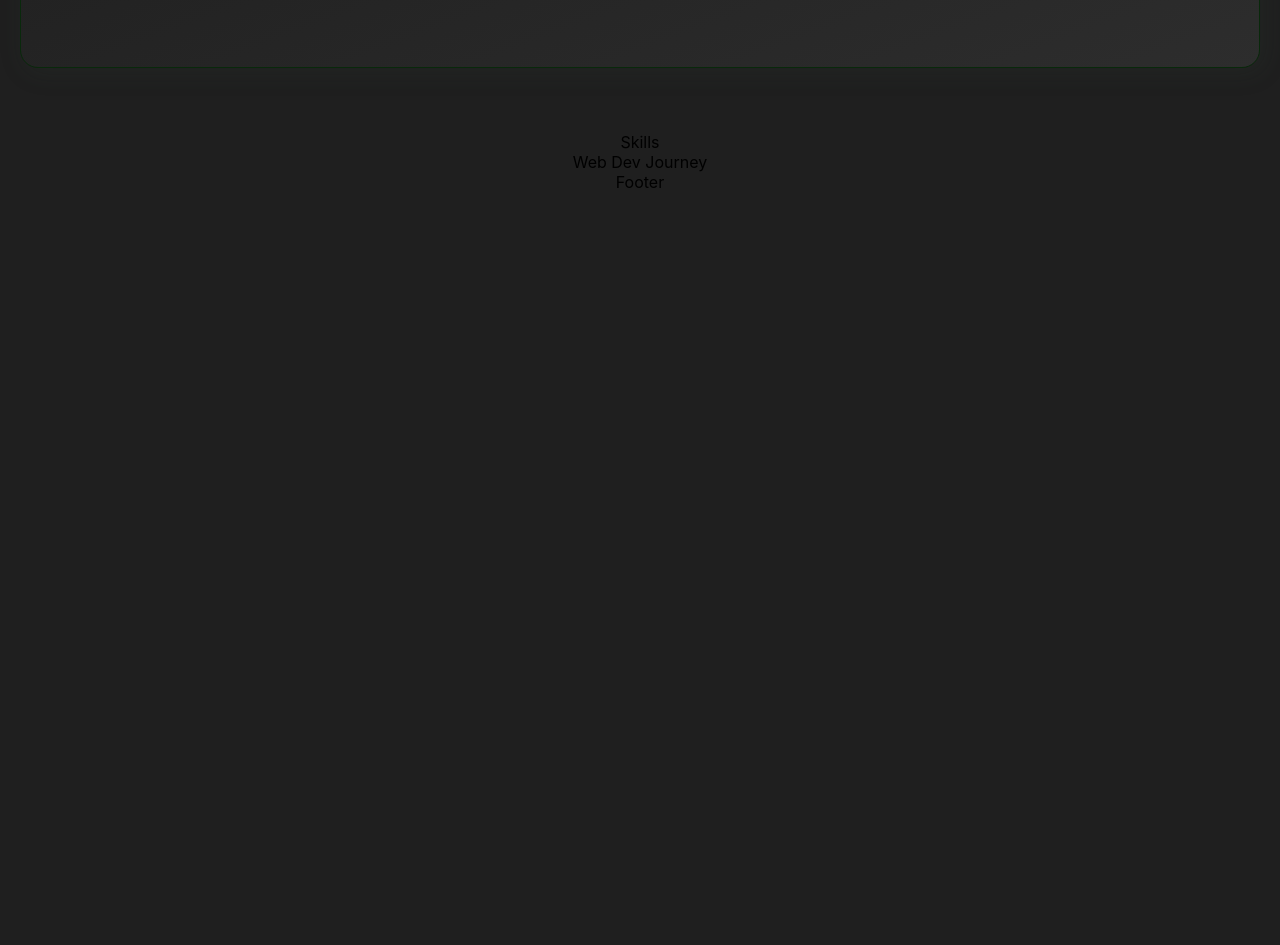
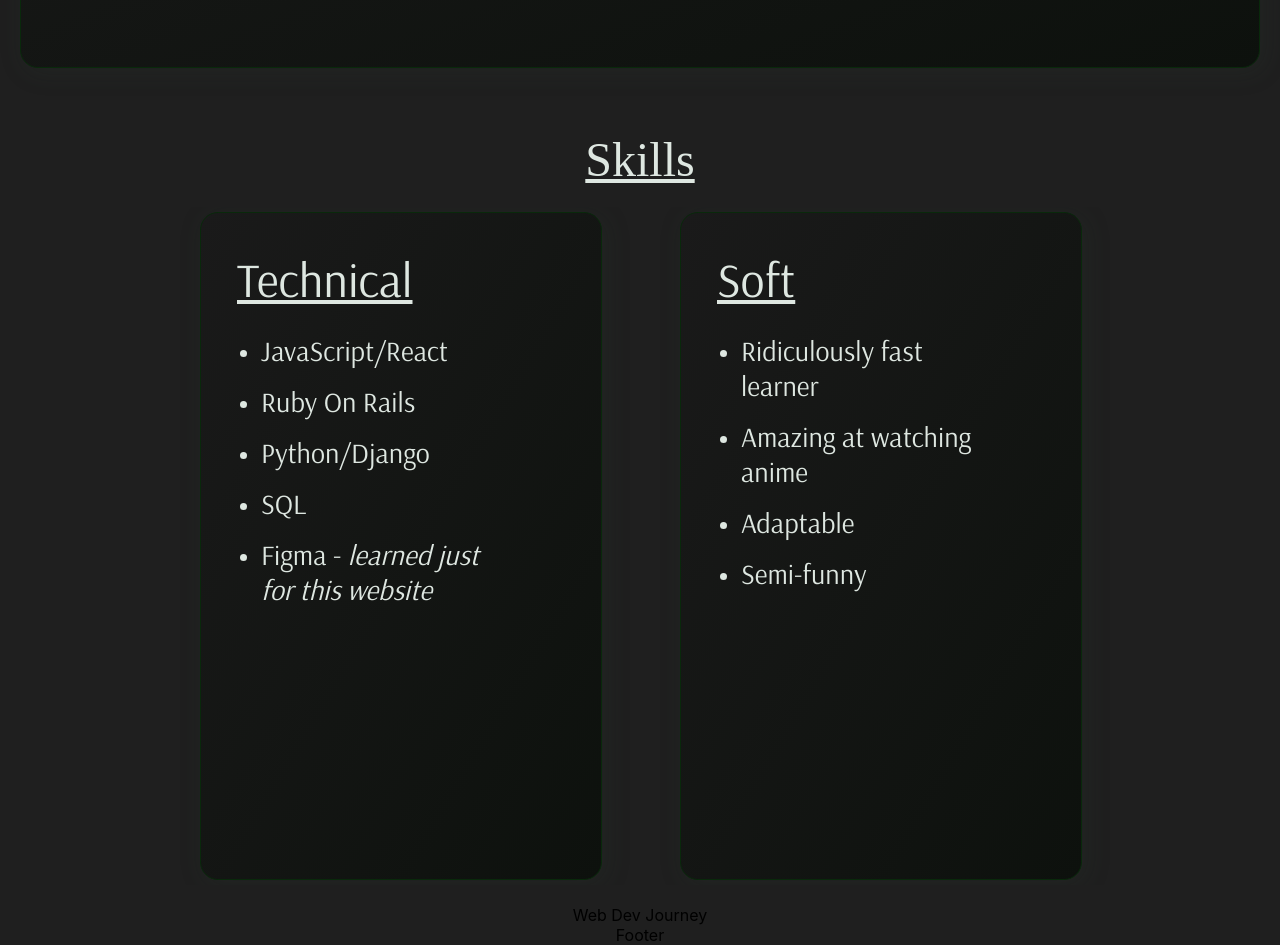
Before and after one commit to G3o-R/gerardo-rapeta-portfolio-site, a React (Create React App) app: page / in a window 1280 px wide. Shown: the part 1580-2525 px from the top of the page. Before the commit the page ends 1772 px from the top, so only its background shows below. Built offline with nearby package versions, Linux system fonts and the light colour scheme.

Commit message:
added skills section

```diff
--- a/package.json
+++ b/package.json
@@ -9,9 +9,11 @@
     "@testing-library/user-event": "^13.5.0",
     "react": "^18.3.1",
     "react-dom": "^18.3.1",
+    "react-responsive": "^10.0.0",
     "react-router-dom": "^6.27.0",
     "react-scripts": "5.0.1",
     "styled-components": "^6.1.13",
+    "swiper": "^11.1.15",
     "web-vitals": "^2.1.4"
   },
   "scripts": {
--- a/src/components/sections/Skills.js
+++ b/src/components/sections/Skills.js
@@ -1,5 +1,84 @@
+import {
+  Header,
+  SkillsContainer,
+  SkillsSection,
+  SkillCardWrapper,
+  SkillCardContainer,
+  TextBoxWrapper,
+  TextBoxContainer,
+  NavButton,
+} from "../../styles/SkillsStyles";
 
+import { useMediaQuery } from "react-responsive";
+import { useRef } from "react";
+import { Swiper, SwiperSlide, useSwiper } from "swiper/react";
+import { Navigation } from "swiper/modules";
+import "swiper/css";
+import "swiper/css/navigation";
 
-export default function Skills(){
-    return(<div>Skills</div>)
+export default function Skills() {
+  const swiperRef = useRef(null);
+  const isLarge = useMediaQuery({
+    query: "(min-width: 668px)",
+  });
+
+  return (
+    <SkillsSection className="skills-section">
+      <Header className="header">
+        <h2>Skills</h2>
+      </Header>
+      <SkillsContainer className="skills-container">
+        <Swiper
+          modules={[Navigation]}
+          navigation={{
+            nextEl: ".swiper-button-next",
+            prevEl: ".swiper-button-prev",
+          }}
+          spaceBetween={10}
+          slidesPerView={isLarge ? 2 : 1}
+          onSwiper={(swiper) => (swiperRef.current = swiper)}
+        >
+          <SwiperSlide>
+            <SkillCardWrapper className="card-wrapper">
+              <SkillCardContainer className="card-container">
+                <TextBoxWrapper className="text-wrapper">
+                  <TextBoxContainer className="text-container">
+                    <h1>Technical</h1>
+                    <ul>
+                      <li>JavaScript/React</li>
+                      <li>Ruby On Rails</li>
+                      <li>Python/Django</li>
+                      <li>SQL</li>
+                      <li>
+                        Figma - <span>learned just for this website</span>
+                      </li>
+                    </ul>
+                  </TextBoxContainer>
+                </TextBoxWrapper>
+              </SkillCardContainer>
+            </SkillCardWrapper>
+          </SwiperSlide>
+          <SwiperSlide>
+            <SkillCardWrapper>
+              <SkillCardContainer>
+                <TextBoxWrapper>
+                  <TextBoxContainer>
+                    <h1>Soft</h1>
+                    <ul>
+                      <li>Ridiculously fast learner</li>
+                      <li>Amazing at watching anime</li>
+                      <li>Adaptable</li>
+                      <li>Semi-funny</li>
+                    </ul>
+                  </TextBoxContainer>
+                </TextBoxWrapper>
+              </SkillCardContainer>
+            </SkillCardWrapper>
+          </SwiperSlide>
+          <NavButton className="swiper-button-prev"></NavButton>
+          <NavButton className="swiper-button-next"></NavButton>
+        </Swiper>
+      </SkillsContainer>
+    </SkillsSection>
+  );
 }
--- a/src/styles/AboutStyles.js
+++ b/src/styles/AboutStyles.js
@@ -17,7 +17,8 @@ export const AboutCardWrapper = styled.div`
 
 export const AboutCardContainer = styled.div`
   height: 100%;
-  background: linear-gradient(to bottom right, #1a1a1a, #2d2d2d);
+  /* background: linear-gradient(to bottom right, #1a1a1a, #2d2d2d); */
+  background: linear-gradient(to bottom right, #1a1a1a, #0D110D);
   padding: 2rem;
   border-radius: 18px;
   border: 1px solid #09290b;
@@ -30,7 +31,6 @@ export const AboutCardContainer = styled.div`
 export const Header = styled.div`
   width: 100%;
   text-align: left;
-  /* margin-left: 2rem; */
 
   h1 {
     text-transform: uppercase;
@@ -39,19 +39,18 @@ export const Header = styled.div`
     font-weight: normal;
     margin: 0;
 
-    /* Base font size for large screens */
     font-size: 4rem;
 
     @media screen and (max-width: 768px) {
-      font-size: 3rem; /* Smaller tablets */
+      font-size: 3rem;
     }
 
     @media screen and (max-width: 480px) {
-      font-size: 2.5rem; /* Small phones */
+      font-size: 2.5rem;
     }
 
     @media screen and (max-width: 360px) {
-      font-size: 2rem; /* Very small phones */
+      font-size: 2rem;
     }
   }
 `;
--- a/src/styles/Page_Styles/HomePageStyles.js
+++ b/src/styles/Page_Styles/HomePageStyles.js
@@ -3,10 +3,12 @@ import styled from "styled-components";
 export const StyledHomePage = styled.div`
 overflow-x: hidden;
   h1, p{
+    color: #dee7e1;
     font-family: Arsenal-Regular;
   }
   li, h2 {
     font-family: InriaSerifRegular;
+    color: #dee7e1;
   }
   h2{
     color: #dee7e1;
--- a/src/styles/PortfolioCardsStyles.js
+++ b/src/styles/PortfolioCardsStyles.js
@@ -31,7 +31,8 @@ export const FrontFace = styled.div`
   height: 100%;
   backface-visibility: hidden;
   background-color: #2d2d2d;
-  background: linear-gradient(to bottom right, #1a1a1a, #2d2d2d);
+  /* background: linear-gradient(to bottom right, #1a1a1a, #2d2d2d); */
+  background: linear-gradient(to bottom right, #1a1a1a, #0D110D);
   border-radius: 1.5em;
   overflow: hidden;
 `;
@@ -63,6 +64,7 @@ export const BackFace = styled.div`
   width: 100%;
   height: 100%;
   backface-visibility: hidden;
+  /* background: linear-gradient(to top left, #1a1a1a, #0D110D); */
   background: linear-gradient(to bottom right, #2d2d2d, #1a1a1a);
   transform: rotateY(180deg);
   border-radius: 1.5em;
--- /dev/null
+++ b/src/styles/SkillsStyles.js
@@ -0,0 +1,111 @@
+import styled from "styled-components";
+
+export const SkillsSection = styled.section`
+  display: flex;
+  flex-direction: column;
+  align-items: center;
+`;
+
+export const Header = styled.div`
+  text-align: left;
+  h2 {
+      font-size: 3rem;
+      text-decoration: underline;
+      margin: 0;
+    }
+    `;
+
+export const SkillsContainer = styled.div`
+  display: flex;
+  flex-direction: row;
+  justify-content: center;
+  gap: 3rem;
+  max-width: 950px;
+  width: 100%;
+  padding: 10px;
+  margin: 10px;
+
+  .swiper {
+        width: 100%;
+        height: 100%;
+    }
+
+    .swiper-slide {
+        display: flex;
+        justify-content: center;
+        align-items: center;
+    }
+  `;
+
+export const SkillCardWrapper = styled.div`
+  max-width: 400px;
+  aspect-ratio: 3/5;
+  width: 100%;
+  margin: 5px;
+
+  `;
+
+export const SkillCardContainer = styled.div`
+  background: linear-gradient(to bottom right, #1a1a1a, #0D110D);
+  background-color: #1A1A1A;
+  width: 100%;
+  height: 100%;
+  border-radius: 18px;
+  border: 1px solid #09290b;
+  box-shadow: 4px 4px 23px 2px #33453425;
+  `;
+
+export const TextBoxWrapper = styled.div`
+    width: 100%;
+
+`;
+
+export const TextBoxContainer = styled.div`
+  text-align: left;
+  width: 100%;
+  padding: .75rem;
+
+  h1 {
+    font-weight: normal;
+    font-size: 3rem;
+    text-decoration: underline;
+    padding-left: 1.5rem;
+    margin: 0.5em 0;
+  }
+
+  ul {
+    margin: 0 1.5em 0 1.5rem;
+    padding: 0;
+    width: 70%;
+    li {
+      margin: 0.5rem 1.5rem 1rem;
+      font-size: 1.75rem;
+      font-family: Arsenal-Regular;
+      &::marker {
+        font-size: 0.75em;
+      }
+
+      span {
+        font-style: italic;
+      }
+    }
+  }
+`;
+
+export const NavButton = styled.button`
+  background-color: transparent;
+  border: none;
+  border-radius: 50%;
+  aspect-ratio: 1/1;
+  height: 50px;
+  width: 50px;
+  &::after{
+    color: #DEE7E1;
+    font-size: 28px;
+    font-weight: 700;
+  }
+
+  &.swiper-button-disabled{
+    opacity: 0;
+  }
+`;
```
Also changed, not shown: 1 other file (tests, documents, lock files or other folders).
